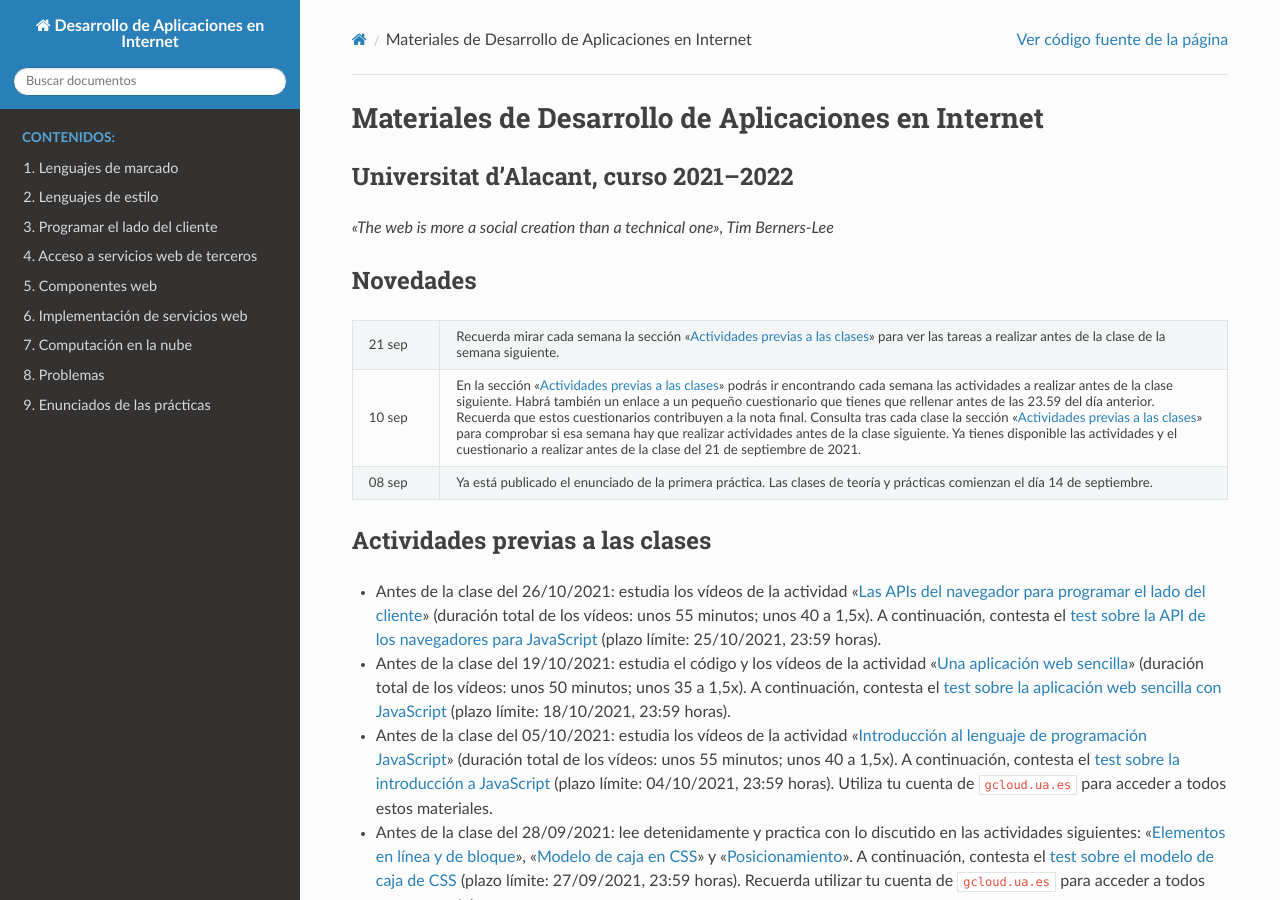
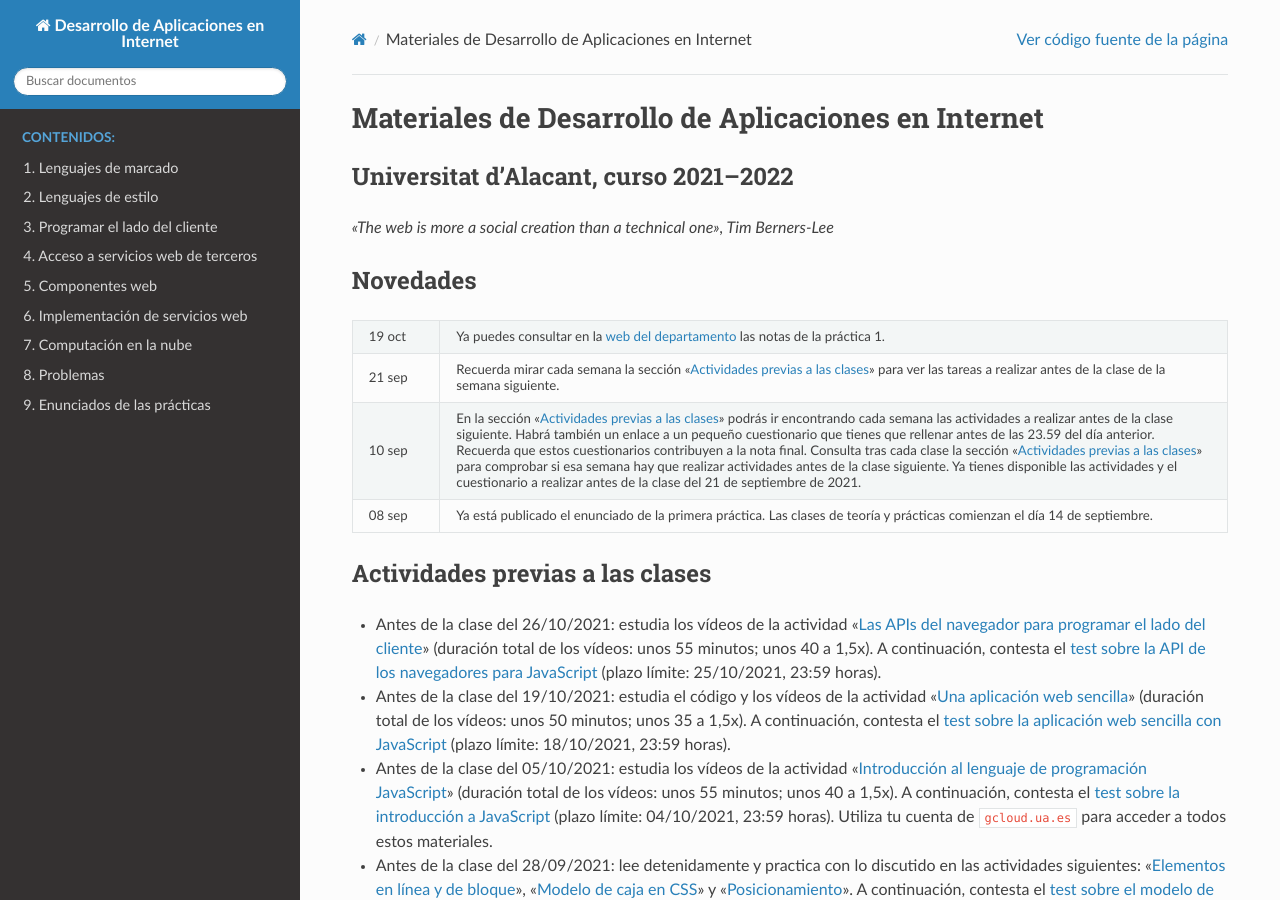
Before and after one commit to jaspock/dai2122, a Sphinx documentation site: the page built from docs/source/index.rst, in a window 1280 px wide and 900 px high. Built offline with Sphinx 7.4.7 and the Read the Docs theme 2.0.0, drawn with Linux system fonts in a browser that asks for light colours.

Commit message:
Novedades sobre práctica 1.

```diff
--- a/docs/source/index.rst
+++ b/docs/source/index.rst
@@ -29,6 +29,8 @@ Novedades
     :header-rows: 0
     :class: tablita
 
+    * - 19 oct
+      - Ya puedes consultar en la `web del departamento`_ las notas de la práctica 1.
     * - 21 sep
       - Recuerda mirar cada semana la sección ":ref:`label-actividades`" para ver las tareas a realizar antes de la clase de la semana siguiente.
     * - 10 sep
```
